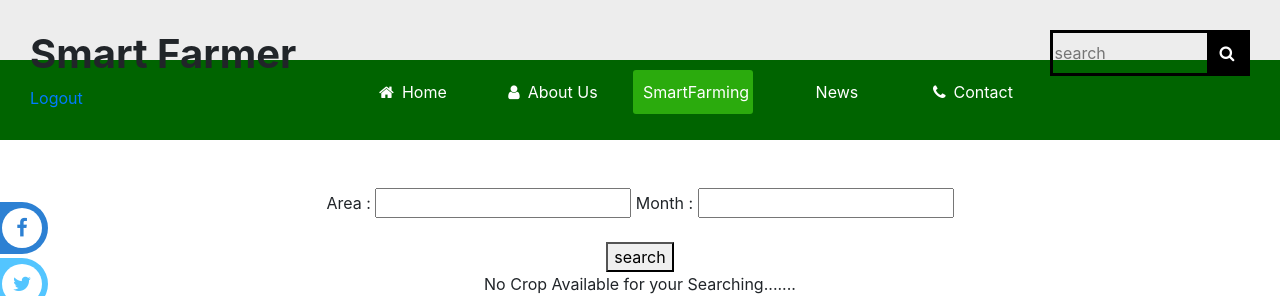
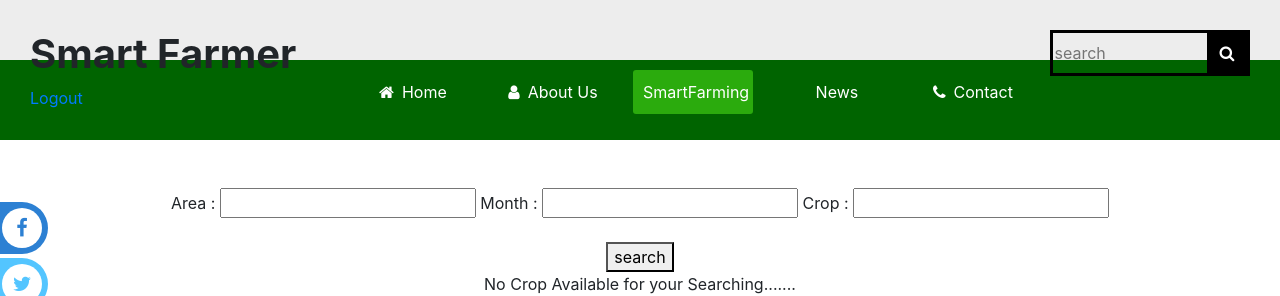
Before and after one commit to RajithaAdi95/Smart_Farmer, a PHP site: page /smartFarmingConnect.php in a window 1280 px wide. Shown: the top 296 px of the page. Run offline with PHP 8.4, Linux system fonts and the light colour scheme; data that the repository does not hold is empty; some libraries are stand-ins or nearby versions.

Commit message:
uploaded after next modify,edit.

```diff
--- a/smartFarming.php
+++ b/smartFarming.php
@@ -66,6 +66,7 @@
 				<form action="smartFarmingConnect.php" method="POST">
 					Area : <input type="text" name="area" placeholder="">
 					Month : <input type="text" name="month" placeholder="">
+					Crop : <input type="text" name="crop" placeholder="">
 					<br></b><br><button type="submit" name="search">search</button>
 				</form>
 
--- a/smartFarmingConnect.php
+++ b/smartFarmingConnect.php
@@ -67,6 +67,7 @@
 				<form action="smartFarmingConnect.php" method="POST">
 					Area : <input type="text" name="area" placeholder="">
 					Month : <input type="text" name="month" placeholder="">
+					Crop : <input type="text" name="crop" placeholder="">
 					<br></b><br><button type="submit" name="search">search</button>
 				</form>
 
@@ -82,8 +83,9 @@
 					$conn=mysqli_connect("localhost","root","","testPHP");
 					$area=$_POST['area'];
 					$month=$_POST['month'];
-					if($area || $month){
-						$show="SELECT * FROM crop where area='$area' AND month='$month'";
+					$crop=$_POST['crop'];
+					if($area || $crop){
+						$show="SELECT * FROM crop where area='$area' AND (crop='$crop' OR month='$month')";
 						$result=mysqli_query($conn,$show);
 						while ($rows=mysqli_fetch_array($result)) {
 							echo "<tr>";
```
